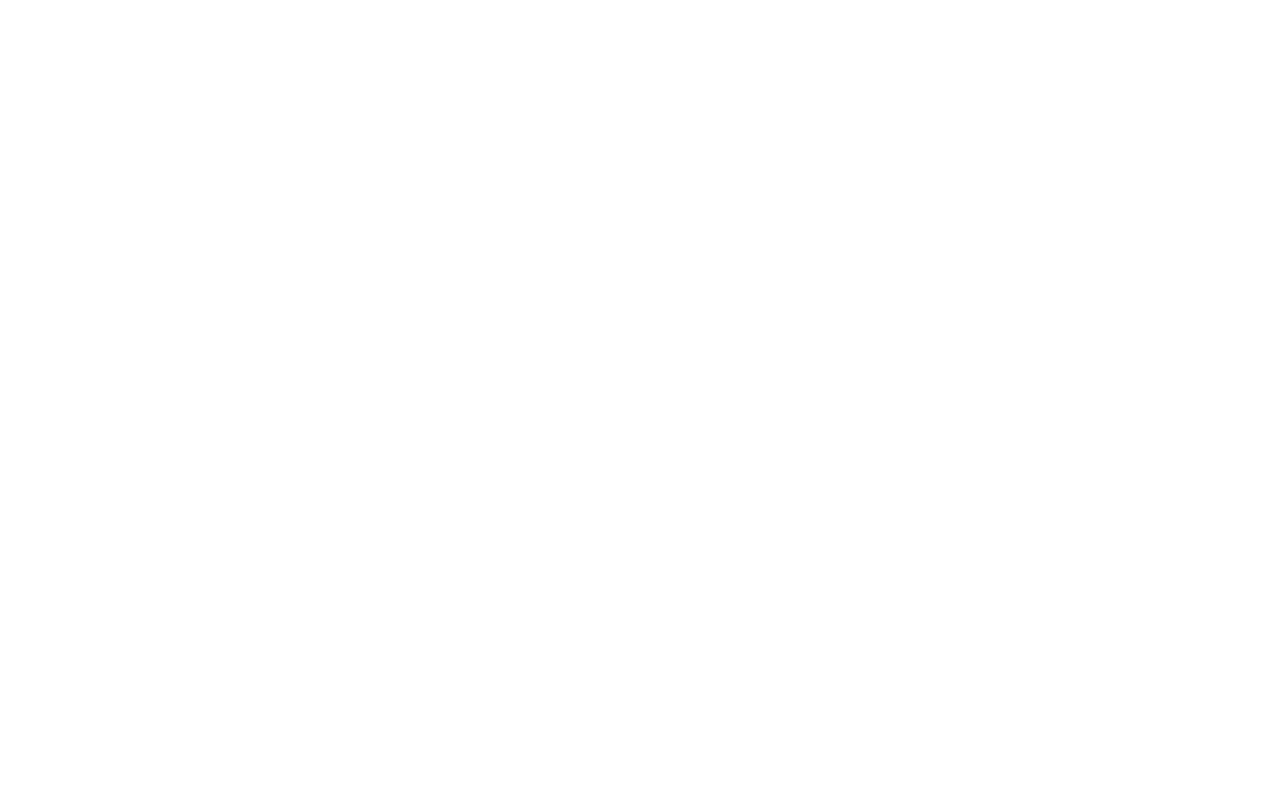
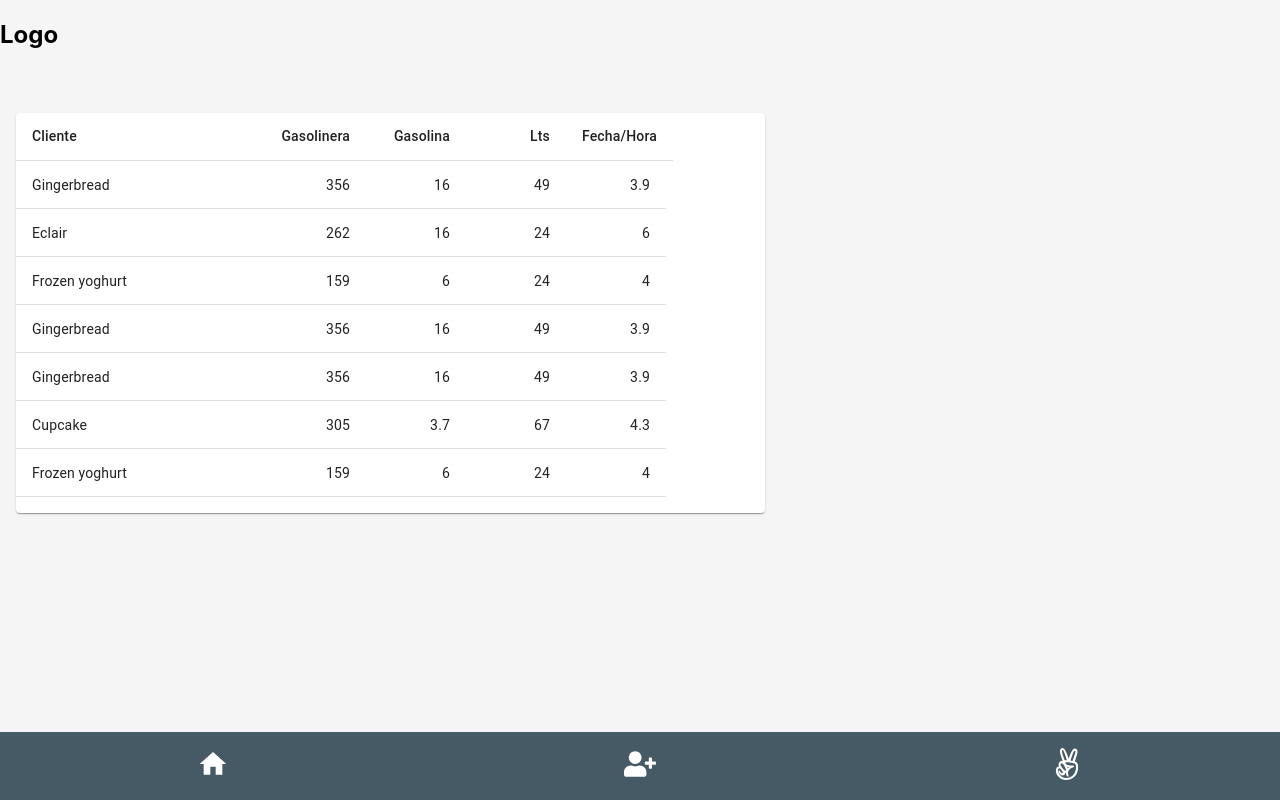
Before and after one commit to josemraud/GasoDomicilio, a React (Create React App) app in the folder frntd_gd/: page /conductor in a window 1280 px wide. Built offline with nearby package versions, Linux system fonts and the light colour scheme.

Commit message:
Interfaz Pedido_Conductor
se agregaron carpetas restantes y frontend nuevo

```diff
--- a/frntd_gd/package.json
+++ b/frntd_gd/package.json
@@ -13,7 +13,8 @@
     "react-dom": "^16.13.1",
     "react-icons": "^3.10.0",
     "react-router-dom": "^5.2.0",
-    "react-scripts": "3.4.1"
+    "react-scripts": "3.4.1",
+    "react-virtualized": "^9.21.2"
   },
   "scripts": {
     "start": "react-scripts start",
--- a/frntd_gd/src/App.js
+++ b/frntd_gd/src/App.js
@@ -1,15 +1,24 @@
 import React , {Component} from 'react';
 import {Switch, Route, BrowserRouter as Router} from 'react-router-dom';
+import './App.css';
+import NRoute from './utilities/normalroutes';
+
 import Home from './components/Content/Home'
-import './App.css';
+import Conductor from './components/Content/Conductor'
 
 export default class extends Component{
   render() {
-
+    /*const auth = {
+      /*isLogged : this.state.isLogged,
+      login: this.setLogginData,
+      logout: this.setLoggoutData,
+    }
+    */
     return (
       <Router>
         <Switch>
           <Route path="/" component={Home} exact />
+          <NRoute path="/conductor" component={Conductor} exact /*auth={auth}*/ />
         </Switch>
       </Router>
     );
--- /dev/null
+++ b/frntd_gd/src/components/Content/Conductor/conductor.css
@@ -0,0 +1,51 @@
+h2{
+    font-size: 1.5em;
+    text-align: center;
+    position: relative;
+}
+body{
+    background-color: whitesmoke;
+}
+.btnBack {
+    display: flex;
+    margin: 0.5em auto;
+    justify-content: center;
+    align-items: center;
+    text-decoration: none;
+    padding: 0.5em;
+    background-color: #00BCD4;
+    color:#fff;
+    text-shadow: 0px 0px 1px #000;
+    box-shadow: 1px 1px 5px #000;
+    border-radius: 0.5em;
+    text-align: center;
+    max-width: 15%;
+  }
+
+ .TableDesign{
+     text-align: center;
+ }
+/*
+ table{
+     width: 75%;
+     margin: 0 auto;
+     text-align: left;
+     border-collapse: collapse;
+ }
+ th,td{
+    width: 10%;
+    text-align: center;
+    vertical-align: top;
+    border: 1px solid #000;
+    border-collapse: collapse;
+    caption-side: bottom;
+     padding: 10px;
+ }
+ thead{
+     text-align: center;
+     background-color:#93ecc7;
+     color: black;
+ }
+ tr:hover td{
+     background-color: #d6f54b;
+ }*/
--- /dev/null
+++ b/frntd_gd/src/components/Content/Conductor/index.js
@@ -0,0 +1,30 @@
+import React,{Component} from 'react';
+import Page from '../../Page';
+import Table from '../../Table';
+
+import './conductor.css'
+
+export default class extends Component {
+    constructor(){
+      super();
+    }
+    render(){
+
+      return (
+
+        <Page
+          title="Logo"
+          showHeader={true}
+          showFooter={true}
+        >
+
+
+
+          <Table>
+          </Table>
+
+
+        </Page>
+      );
+    }
+  }
--- a/frntd_gd/src/components/Content/Home/index.js
+++ b/frntd_gd/src/components/Content/Home/index.js
@@ -21,7 +21,7 @@ export default class extends Component {
           showFooter={true}
           title={"Mi Primera Página"}
         >
-          <h2></h2>
+          <h1></h1>
           <p>Lorem ipsum dolor sit amet consectetur adipisicing elit. Earum illo accusamus, similique sequi saepe cum quas labore, fugit repellat assumenda delectus in suscipit harum quisquam accusantium impedit ipsa ut. Dignissimos.</p>
           <p>Lorem ipsum dolor sit amet consectetur adipisicing elit. Earum illo accusamus, similique sequi saepe cum quas labore, fugit repellat assumenda delectus in suscipit harum quisquam accusantium impedit ipsa ut. Dignissimos.</p>
           <p>Lorem ipsum dolor sit amet consectetur adipisicing elit. Earum illo accusamus, similique sequi saepe cum quas labore, fugit repellat assumenda delectus in suscipit harum quisquam accusantium impedit ipsa ut. Dignissimos.</p>
--- a/frntd_gd/src/components/Footer/index.js
+++ b/frntd_gd/src/components/Footer/index.js
@@ -12,7 +12,7 @@ export default ()=>{
       <nav>
         <ul>
           <li><NavLink to="/" ><MdHome size="2em"/></NavLink></li>
-          <li><NavLink to="/"><FaUserPlus size="2em"/></NavLink></li>
+          <li><NavLink to="/conductor"><FaUserPlus size="2em"/></NavLink></li>
           <li><NavLink to="/"><FaAngellist size="2em"/></NavLink></li>
         </ul>
       </nav>
--- /dev/null
+++ b/frntd_gd/src/components/Table/index.js
@@ -0,0 +1,207 @@
+import React from 'react';
+import PropTypes from 'prop-types';
+import clsx from 'clsx';
+import { withStyles } from '@material-ui/core/styles';
+import TableCell from '@material-ui/core/TableCell';
+import Paper from '@material-ui/core/Paper';
+import { AutoSizer, Column, Table } from 'react-virtualized';
+
+const styles = (theme) => ({
+
+  flexContainer: {
+    display: 'flex',
+    alignItems: 'center',
+    boxSizing: 'border-box',
+  },
+  table: {
+    // temporary right-to-left patch, waiting for
+    // https://github.com/bvaughn/react-virtualized/issues/454
+    '& .ReactVirtualized__Table__headerRow': {
+      flip: false,
+      paddingRight: theme.direction === 'rtl' ? '0 !important' : undefined,
+    },
+  },
+  tableRow: {
+    cursor: 'pointer',
+  },
+  tableRowHover: {
+    '&:hover': {
+      backgroundColor: theme.palette.grey[200],
+    },
+  },
+  tableCell: {
+    flex: 1,
+  },
+  noClick: {
+    cursor: 'initial',
+  },
+});
+
+class MuiVirtualizedTable extends React.PureComponent {
+  static defaultProps = {
+    headerHeight: 48,
+    rowHeight: 48,
+  };
+
+  getRowClassName = ({ index }) => {
+    const { classes, onRowClick } = this.props;
+
+    return clsx(classes.tableRow, classes.flexContainer, {
+      [classes.tableRowHover]: index !== -1 && onRowClick != null,
+    });
+  };
+
+  cellRenderer = ({ cellData, columnIndex }) => {
+    const { columns, classes, rowHeight, onRowClick } = this.props;
+    return (
+      <TableCell
+        component="div"
+        className={clsx(classes.tableCell, classes.flexContainer, {
+          [classes.noClick]: onRowClick == null,
+        })}
+        variant="body"
+        style={{ height: rowHeight }}
+        align={(columnIndex != null && columns[columnIndex].numeric) || false ? 'right' : 'left'}
+      >
+        {cellData}
+      </TableCell>
+    );
+  };
+
+  headerRenderer = ({ label, columnIndex }) => {
+    const { headerHeight, columns, classes } = this.props;
+
+    return (
+      <TableCell
+        component="div"
+        className={clsx(classes.tableCell, classes.flexContainer, classes.noClick)}
+        variant="head"
+        style={{ height: headerHeight }}
+        align={columns[columnIndex].numeric || false ? 'right' : 'left'}
+      >
+        <span>{label}</span>
+      </TableCell>
+    );
+  };
+
+  render() {
+    const { classes, columns, rowHeight, headerHeight, ...tableProps } = this.props;
+    return (
+      <AutoSizer>
+        {({ height, width }) => (
+          <Table
+            height={height}
+            width={width}
+            rowHeight={rowHeight}
+            gridStyle={{
+              direction: 'inherit',
+            }}
+            headerHeight={headerHeight}
+            className={classes.table}
+            {...tableProps}
+            rowClassName={this.getRowClassName}
+          >
+            {columns.map(({ dataKey, ...other }, index) => {
+              return (
+                <Column
+                  key={dataKey}
+                  headerRenderer={(headerProps) =>
+                    this.headerRenderer({
+                      ...headerProps,
+                      columnIndex: index,
+                    })
+                  }
+                  className={classes.flexContainer}
+                  cellRenderer={this.cellRenderer}
+                  dataKey={dataKey}
+                  {...other}
+                />
+              );
+            })}
+          </Table>
+        )}
+      </AutoSizer>
+    );
+  }
+}
+
+MuiVirtualizedTable.propTypes = {
+  classes: PropTypes.object.isRequired,
+  columns: PropTypes.arrayOf(
+    PropTypes.shape({
+      dataKey: PropTypes.string.isRequired,
+      label: PropTypes.string.isRequired,
+      numeric: PropTypes.bool,
+      width: PropTypes.number.isRequired,
+    }),
+  ).isRequired,
+  headerHeight: PropTypes.number,
+  onRowClick: PropTypes.func,
+  rowHeight: PropTypes.number,
+};
+
+const VirtualizedTable = withStyles(styles)(MuiVirtualizedTable);
+
+// ---
+
+const sample = [
+    ['Frozen yoghurt', 159, 6.0, 24, 4.0],
+    ['Ice cream sandwich', 237, 9.0, 37, 4.3],
+    ['Eclair', 262, 16.0, 24, 6.0],
+    ['Cupcake', 305, 3.7, 67, 4.3],
+    ['Gingerbread', 356, 16.0, 49, 3.9],
+  ];
+
+  function createData(id, dessert, calories, fat, carbs, protein) {
+    return { id, dessert, calories, fat, carbs, protein };
+  }
+
+  const rows = [];
+
+  for (let i = 0; i < 200; i += 1) {
+    const randomSelection = sample[Math.floor(Math.random() * sample.length)];
+    rows.push(createData(i, ...randomSelection));
+  }
+
+
+export default function ReactVirtualizedTable() {
+    return (
+      <Paper style={{ height: 400, width: '60%' }}>
+        <VirtualizedTable
+          rowCount={rows.length}
+          rowGetter={({ index }) => rows[index]}
+          columns={[
+            {
+              width: 200,
+              label: 'Cliente',
+              dataKey: 'dessert',
+            },
+            {
+              width: 150,
+              label: 'Gasolinera',
+              dataKey: 'calories',
+              numeric: true,
+            },
+            {
+              width: 100,
+              label: 'Gasolina',
+              dataKey: 'fat',
+              numeric: true,
+            },
+            {
+              width: 100,
+              label: 'Lts',
+              dataKey: 'carbs',
+              numeric: true,
+            },
+            {
+              width: 100,
+              label: 'Fecha/Hora',
+              dataKey: 'protein',
+              numeric: true,
+            },
+          ]}
+        />
+      </Paper>
+    );
+  }
--- /dev/null
+++ b/frntd_gd/src/utilities/normalroutes.js
@@ -0,0 +1,18 @@
+import React from 'react';
+import { Route, Redirect } from 'react-router-dom';
+
+export default (props) => {
+  const { component: MyCustomComponent, auth, ...rest } = props;
+  return (
+    <Route
+      {...rest}
+      component={
+        (props) => {
+          return (
+                <MyCustomComponent {...props} auth={auth} />
+          )
+        }
+      }
+    />
+  )
+}
```
Also changed, not shown: frntd_gd/src/components/Button/index.js (added, +23 -0 lines), frntd_gd/src/components/Content/Conductor/actions.js (added), frntd_gd/src/utilities/axios.js (added), frntd_gd/src/utilities/privateroutes.js (added), 1 other file (tests, documents, lock files or other folders).
